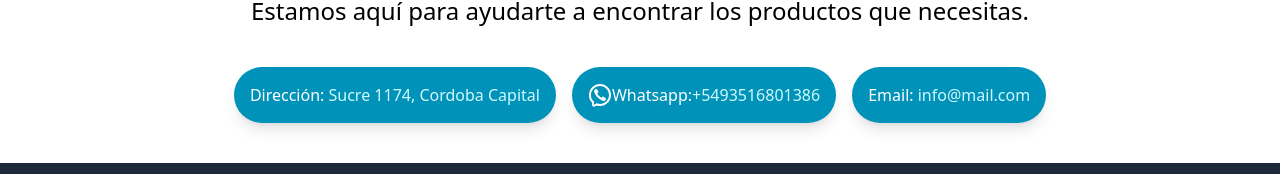
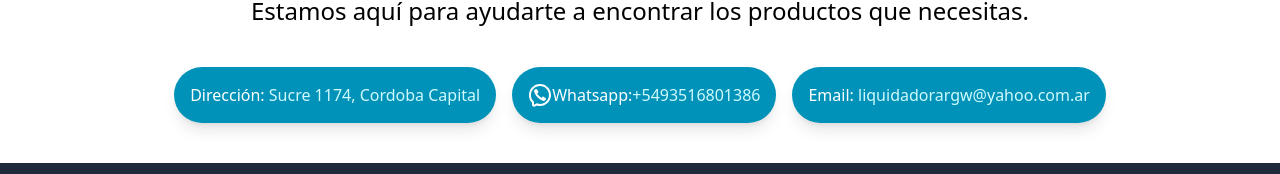
Before and after one commit to JulianMagnabosco/waidatt-web, an Angular app in the folder front/: page /home in a window 1280 px wide. Shown: the part 1477-1651 px from the top of the page. Built offline with nearby package versions, Linux system fonts and the light colour scheme; no server answers.

Commit message:
ultimos retoques 2

```diff
--- a/front/src/app/components/carousel/carousel.html
+++ b/front/src/app/components/carousel/carousel.html
@@ -24,7 +24,7 @@
         />
         @if (slide.title || slide.caption) {
           <div
-            class="absolute bottom-0 left-0 right-0 bg-gradient-to-t from-black/70 to-transparent p-4 text-white"
+            class="absolute bottom-0 left-0 right-0 bg-linear-to-t from-black/70 to-transparent p-4 text-white"
           >
             @if (slide.title) {
               <h3 class="text-lg font-semibold">{{ slide.title }}</h3>
--- a/front/src/app/components/home/home.html
+++ b/front/src/app/components/home/home.html
@@ -65,7 +65,7 @@
           </svg>Whatsapp: <a href="{{whatsappLink}}" class="text-cyan-100 hover:underline">{{ whatsappNumber }}</a>
       </div>
       <div>
-        Email: <a href="mailto:info@mail.com" class="text-cyan-100 hover:underline">info@mail.com</a>
+        Email: <a href="mailto:liquidadorargw@yahoo.com.ar" class="text-cyan-100 hover:underline">liquidadorargw@yahoo.com.ar</a>
       </div>
     </div>
   </div>
```
